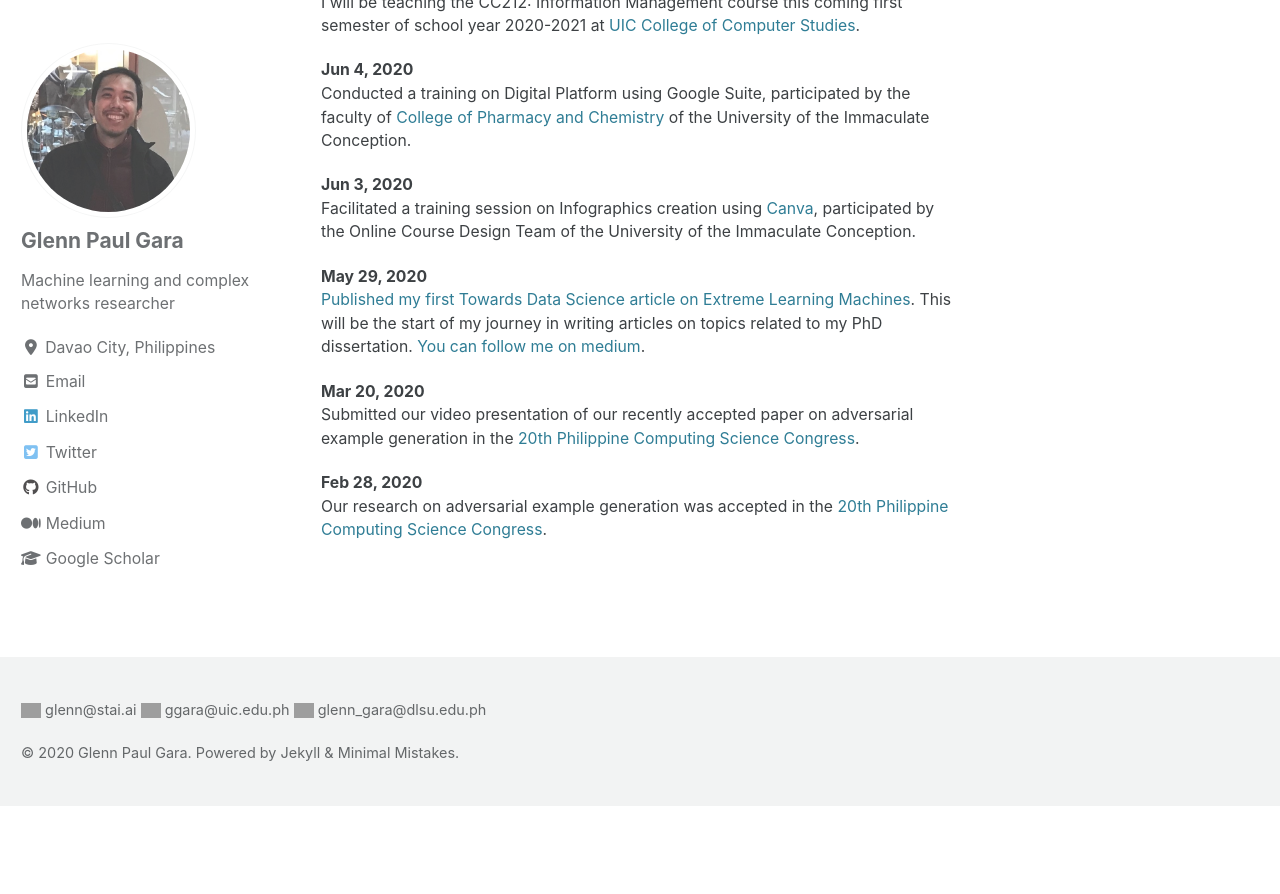
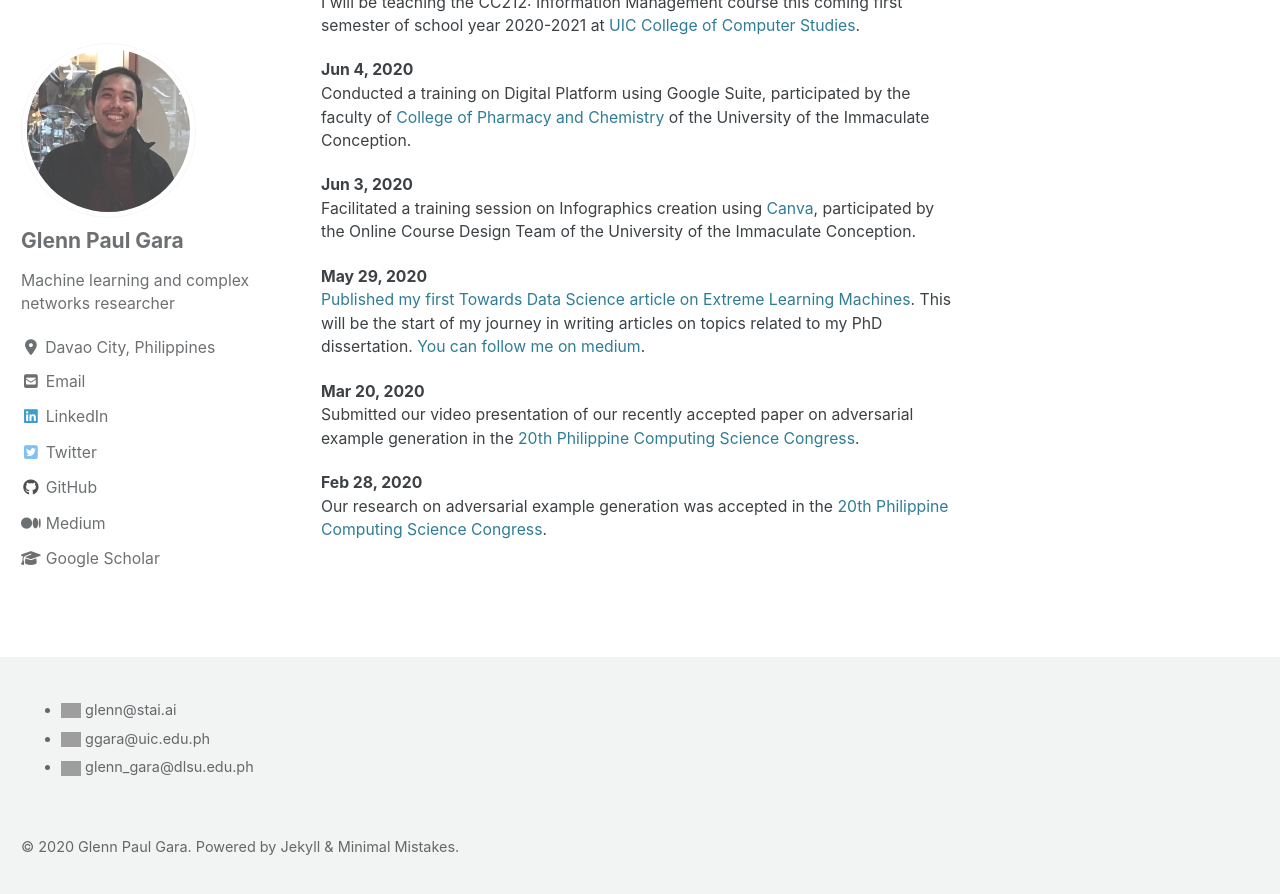
Before and after one commit to glenngara/glenngara.github.io, a Jekyll site: the page built from _pages/home.md, in a window 1280 px wide and 900 px high, scrolled down 1343 px. Shown: the top 894 px of the window. Built offline with Jekyll 4.4.1, drawn with Linux system fonts in a browser that asks for light colours; cached includes are drawn as plain includes; nearby versions of some CDN libraries; before the commit the page ends 2149 px from its top, so only the background shows below that; grey boxes are pictures that could not be loaded.

Commit message:
uupdated footer

```diff
--- a/_includes/footer.html
+++ b/_includes/footer.html
@@ -17,9 +17,11 @@
 </div> -->
 
 <div class="page__footer-copyright">
-  <img src="/assets/images/stai.png"width="20" height="20"> glenn@stai.ai
-  <img src="/assets/images/uic.png"width="20" height="20"> ggara@uic.edu.ph
-  <img src="/assets/images/dlsu.png"width="20" height="20"> glenn_gara@dlsu.edu.ph
+  <ul>
+    <li><img src="/assets/images/stai.png"width="20" height="20"> glenn@stai.ai
+    <li><img src="/assets/images/uic.png"width="20" height="20"> ggara@uic.edu.ph
+    <li><img src="/assets/images/dlsu.png"width="20" height="20"> glenn_gara@dlsu.edu.ph
+  </ul>
   <br><br>
   &copy; {{ site.time | date: '%Y' }} {{ site.name | default: site.title }}. {{ site.data.ui-text[site.locale].powered_by | default: "Powered by" }} <a href="https://jekyllrb.com" rel="nofollow">Jekyll</a> &amp; <a href="https://mademistakes.com/work/minimal-mistakes-jekyll-theme/" rel="nofollow">Minimal Mistakes</a>.
 </div>
```
